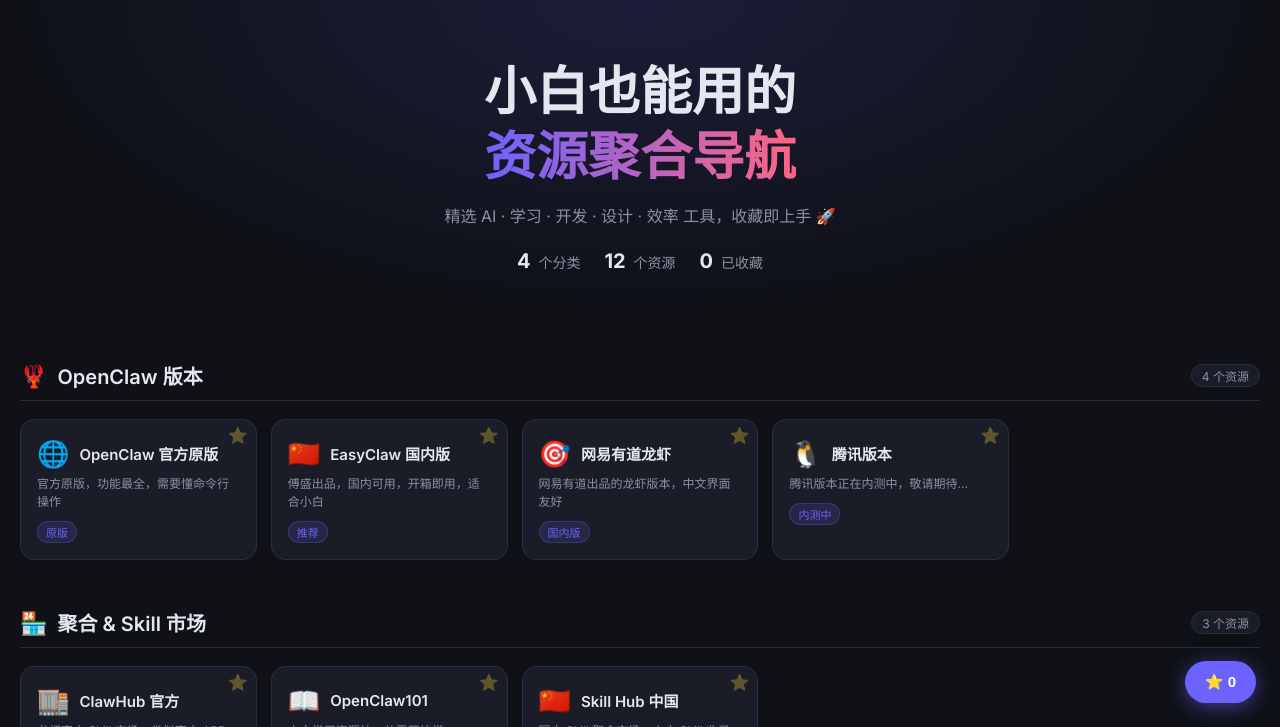
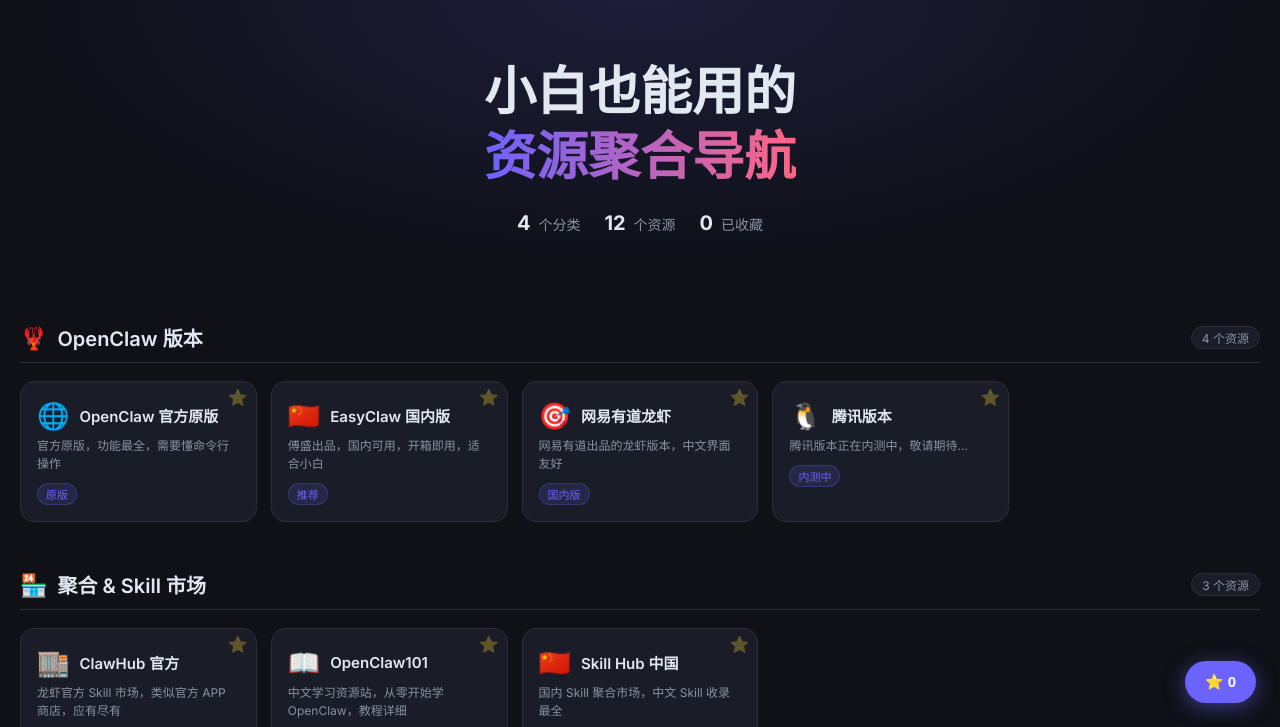
Before and after one commit to LeoCryptoFlow/openclaw123, a plain HTML site: page index.html in a window 1280 px wide. Shown: the part 69-796 px from the top of the page. Drawn offline with Linux system fonts and the light colour scheme.

Commit message:
删除 hero-sub 副标题文字

```diff
--- a/index.html
+++ b/index.html
@@ -40,7 +40,6 @@
   <!-- ===== 英雄区 ===== -->
   <section class="hero">
     <h1>小白也能用的<br /><span class="gradient-text">资源聚合导航</span></h1>
-    <p class="hero-sub">精选 AI · 学习 · 开发 · 设计 · 效率 工具，收藏即上手 🚀</p>
     <div class="hero-stats" id="heroStats"></div>
   </section>
 
```
